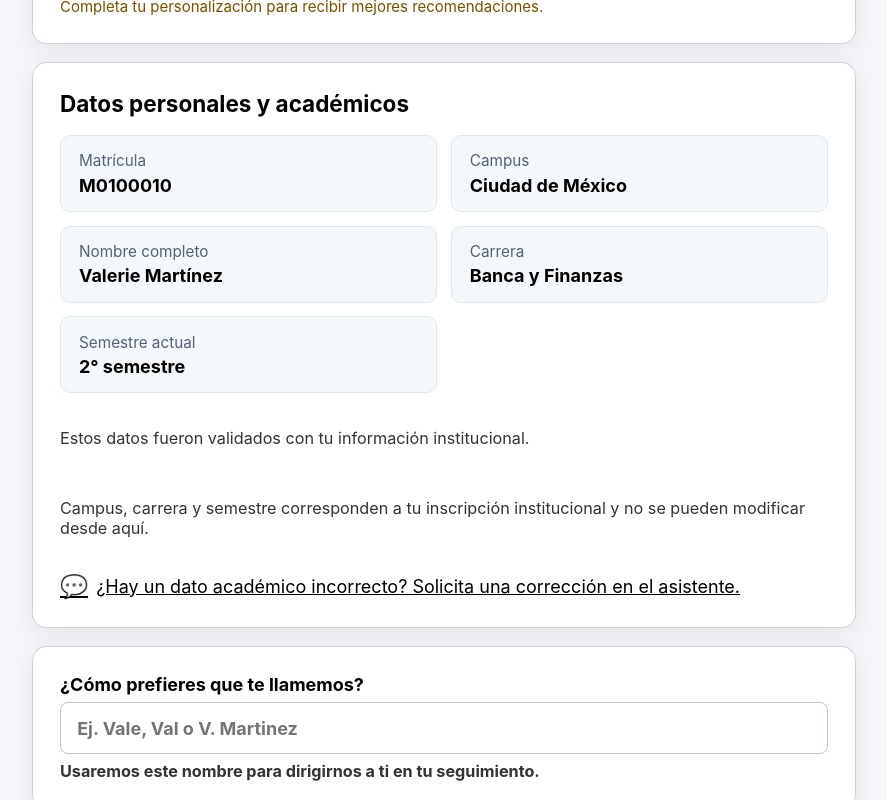
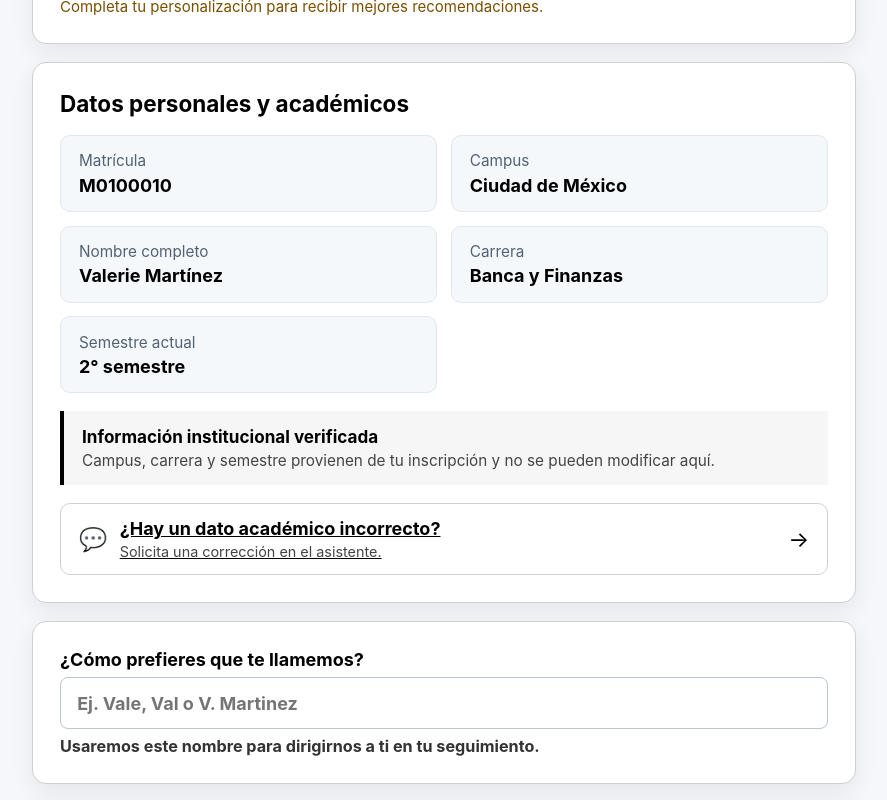
Before and after one commit to EBCoDivas/ebc-compass, a React (Vite) app in the folder frontend/: page /perfil in a window 1280 px wide. Shown: the part 434-1234 px from the top of the page, without its empty margins (196-1083 px from the left). Built offline with nearby package versions, Linux system fonts and the light colour scheme; no server answers.

Commit message:
refactor(frontend): improve institutional profile information panel

```diff
--- a/frontend/src/index.css
+++ b/frontend/src/index.css
@@ -25,6 +25,7 @@ nav { display: flex; gap: 1rem; }.nav-link { color: #d9e5ee; text-decoration: no
 .dashboard-grid { display: grid; gap: 1rem; grid-template-columns: repeat(2, 1fr); margin: 1.5rem 0; }.metric-card, .dashboard-section { background: white; border: 1px solid #dfe7ef; border-radius: 14px; padding: 1.25rem; }.metric-card { display: grid; gap: .5rem; }.metric-card strong { font-size: 2rem; }.dashboard-section { margin-top: 1rem; }.section-heading { align-items: center; display: flex; justify-content: space-between; }.section-heading h2, .dashboard-section h2 { margin-top: 0; }.opportunity-grid { display: grid; gap: 1rem; grid-template-columns: repeat(auto-fit, minmax(220px, 1fr)); }.opportunity-card { background: #fff; border: 1px solid #dfe7ef; border-radius: 12px; padding: 1rem; }.opportunity-card h2, .opportunity-card h3 { margin: .65rem 0 .4rem; }.opportunity-card p { color: #526274; line-height: 1.45; }.opportunity-card small { color: #526274; display: block; margin-top: .5rem; }.badge { background: #e2f3ee; border-radius: 20px; color: #135c49; display: inline-block; font-size: .75rem; font-weight: 700; padding: .3rem .55rem; }.alert-list { list-style: none; margin: 0; padding: 0; }.alert-list li { border-bottom: 1px solid #e8eef3; display: flex; justify-content: space-between; padding: .8rem 0; }.catalog-controls { display: grid; gap: .75rem; grid-template-columns: 2fr 1fr; margin-bottom: 1.5rem; }
 .opportunity-card-button { cursor: pointer; font: inherit; text-align: left; width: 100%; }.card-action { color: #13795b; display: block; font-weight: 700; margin-top: .8rem; }.modal-backdrop { align-items: center; background: #102a4388; display: flex; inset: 0; justify-content: center; padding: 1rem; position: fixed; z-index: 10; }.detail-modal { background: white; border-radius: 14px; box-shadow: 0 20px 50px #102a4350; max-width: 540px; padding: 2rem; position: relative; width: 100%; }.modal-close { background: transparent; border: 0; cursor: pointer; font-size: 1.8rem; position: absolute; right: 1rem; top: .7rem; }
 .saved-remove { margin-top: 1rem; }
+.institutional-note { background: #f6f6f6; border-left: 4px solid #000; display: grid; gap: .25rem; padding: .8rem 1rem; }.institutional-note strong { font-size: .95rem; }.institutional-note span { color: #444; font-size: .85rem; }.assistant-link { align-items: center; border: 1px solid #d0d0d0; border-radius: 10px; display: flex; gap: .7rem; padding: .8rem 1rem; text-decoration: none; width: 100%; }.assistant-link > span:nth-child(2) { display: grid; gap: .2rem; text-decoration: underline; }.assistant-link small { color: #444; font-size: .8rem; text-decoration: none; }.assistant-arrow { font-size: 1.2rem; margin-left: auto; text-decoration: none; }
 .home-dates { margin-top: 1.5rem; }.date-list { list-style: none; margin: 0; padding: 0; }.date-list li { align-items: center; border-left: 5px solid #8ed1c5; border-bottom: 1px solid #e8eef3; display: flex; justify-content: space-between; padding: .8rem .5rem .8rem .8rem; }.date-list li.urgent { border-left-color: #c94b4b; }.date-list li.soon { border-left-color: #d39a27; }.date-list li > div { display: grid; gap: .3rem; }.date-list strong { display: block; }.date-list small { color: #526274; }.days-left { font-weight: 800; white-space: nowrap; }.urgent .days-left { color: #a12a2a; }.soon .days-left { color: #8a6100; }
 @media (max-width: 600px) { .dashboard-grid, .catalog-controls { grid-template-columns: 1fr; }.alert-list li { align-items: flex-start; flex-direction: column; gap: .25rem; } }
 .date-list li { border-left-color: #17805d; }.date-list li.urgent { border-left-color: #c94b4b; }.date-list li.soon { border-left-color: #d39a27; }.future .days-left { color: #176b4f; }
--- a/frontend/src/pages/Profile.tsx
+++ b/frontend/src/pages/Profile.tsx
@@ -76,9 +76,8 @@ export function Profile() {
             <div><span>Carrera</span><strong>{simulatedAcademicData.career}</strong></div>
             <div><span>Semestre actual</span><strong>{simulatedAcademicData.semester}</strong></div>
           </div>
-          <p className="field-help">Estos datos fueron validados con tu información institucional.</p>
-          <p className="field-help">Campus, carrera y semestre corresponden a tu inscripción institucional y no se pueden modificar desde aquí.</p>
-          <button type="button" className="assistant-link" onClick={() => setError('La solicitud de corrección estará disponible en el asistente.')}><span className="assistant-icon" aria-hidden="true">💬</span> ¿Hay un dato académico incorrecto? Solicita una corrección en el asistente.</button>
+          <div className="institutional-note"><strong>Información institucional verificada</strong><span>Campus, carrera y semestre provienen de tu inscripción y no se pueden modificar aquí.</span></div>
+          <button type="button" className="assistant-link" onClick={() => setError('La solicitud de corrección estará disponible en el asistente.')}><span className="assistant-icon" aria-hidden="true">💬</span><span><strong>¿Hay un dato académico incorrecto?</strong><small>Solicita una corrección en el asistente.</small></span><span className="assistant-arrow" aria-hidden="true">→</span></button>
         </section>
         <section className="form-card">
           <label>¿Cómo prefieres que te llamemos? <input required value={profile.name} onChange={(e) => update('name', e.target.value)} placeholder="Ej. Vale, Val o V. Martinez" /><span className="field-help">Usaremos este nombre para dirigirnos a ti en tu seguimiento.</span></label>
```
